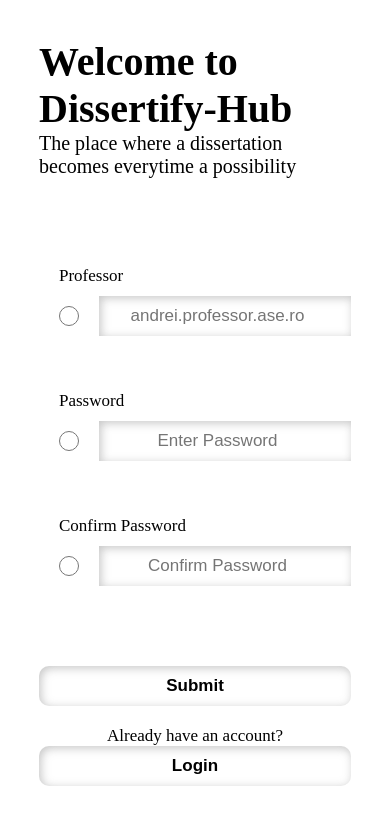
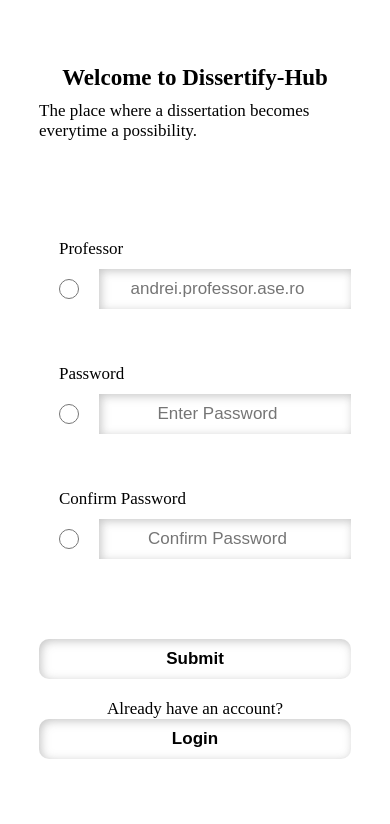
Before and after one commit to Ahamdan114/dissertify-hub, a React (Create React App) app in the folder client/: page / in a window 390 px wide. Shown: the top 824 px of the page. Built offline with nearby package versions, Linux system fonts and the light colour scheme.

Commit message:
Added media queries for introduction

```diff
--- a/client/src/components/Authentication.css
+++ b/client/src/components/Authentication.css
@@ -154,7 +154,15 @@
     box-shadow: var(--box-shadow-dark);
 }
 
+@media (max-width: 850px) {
+    .from-container-title {
+        font-size: 30px;
+    }
 
+    .from-container-description {
+        font-size: 15px;
+    }
+}
 
 @media (max-width: 730px) {
     .form-input {
@@ -214,6 +222,11 @@
         width: 80%;
     }
 
+    .from-container-title,
+    .from-container-description {
+        margin-bottom: 10px;
+    }
+
     .form-input > label {
         font-size: 17px;
     }
@@ -234,6 +247,16 @@
     }
 }
 
+@media (max-width: 500px) {
+    .from-container-title {
+        font-size: 23px;
+    }
+
+    .from-container-description {
+        font-size: 17px;
+    }
+}
+
 @media (max-width: 400px) {
     .auth-redirection > p {
         font-size: 17px;
--- a/client/src/components/Authentication.jsx
+++ b/client/src/components/Authentication.jsx
@@ -96,7 +96,7 @@ const Authentication = () => {
             <form className="formContainer">
                 <div className="from-container-introduction">
                     <h1 className="from-container-title">Welcome to Dissertify-Hub</h1>
-                    <p className="from-container-description">The place where a dissertation becomes everytime a possibility</p>
+                    <p className="from-container-description">The place where a dissertation becomes everytime a possibility.</p>
                 </div>
 
                 <div className="form-input">
```
